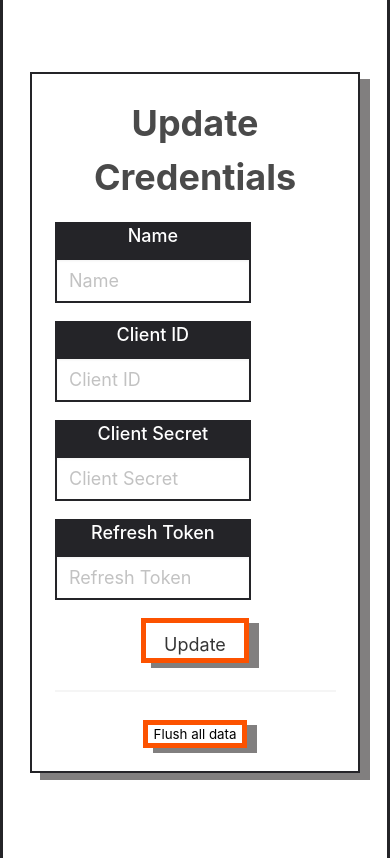
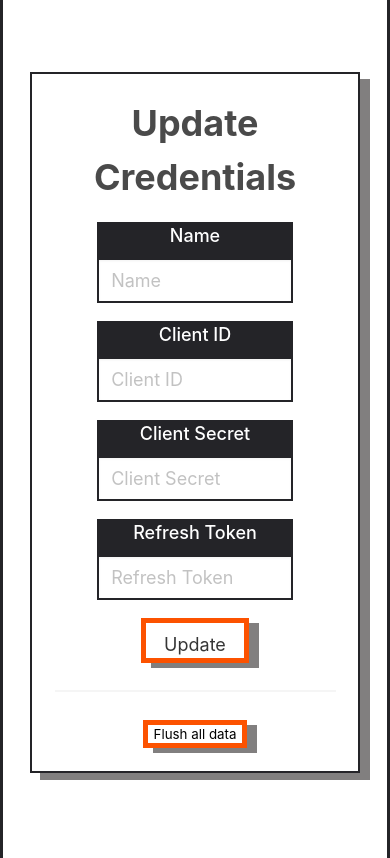
Before and after one commit to regedo00/strava-data-viz, a Flask app: template strava_api/app/templates/settings.html in a window 390 px wide. Run offline with Flask 2, Linux system fonts and the light colour scheme; the template is opened without the code that fills it: values that come from a table or form of the project are taken from there, others are empty; some libraries are stand-ins or nearby versions.

Commit message:
Front end fixes for better responsiveness

```diff
--- a/strava_api/app/main/routes.py
+++ b/strava_api/app/main/routes.py
@@ -141,7 +141,6 @@ def activity(name):
 @bp.route("/show-table")
 def data():
     query = Activity.query
-
     search = request.args.get("search[value]")
     if search:
         query = query.filter(
@@ -149,7 +148,6 @@ def data():
         )
 
     total_filtered = query.count()
-
     order = []
     i = 0
     while True:
--- a/strava_api/app/static/styles/sass/style.scss
+++ b/strava_api/app/static/styles/sass/style.scss
@@ -97,6 +97,19 @@ h1 {
     display: block;
 }
 
+.plot-box-container {
+    padding: 0.5rem;
+    margin: 0.5rem;
+}
+
+@media (min-width: 576px) {
+    .plot-box-container {
+        padding: 2rem;
+        margin: 2rem;
+    }
+}
+
+
 .plot-box {
     border: 2px solid $font-color;
     box-shadow: 10px 7px $medium-color;
@@ -125,7 +138,6 @@ h1 {
     background-color: $font-color;
     color: $light-color;
     font-weight: 500;
-
 }
 
 .navlik-is-active a {
--- a/strava_api/app/templates/activity_page.html
+++ b/strava_api/app/templates/activity_page.html
@@ -1,11 +1,11 @@
 {% extends "base.html" %}
 {% block content %}
-<div class="columns is-mobile">
+<div class="columns">
   <div class="column">
     <div class="has-text-centered">
       <h1 class="activity-title">{{ activity_name }}</h1>
     </div>
-    <div class="p-5 m-5">
+    <div class="plot-box-container">
       <div class="has-text-centered">
         <p class="section-titles"> Distance </p>
       </div>
@@ -13,7 +13,7 @@
         {% include "_distancechart.html" %}
       </div>
     </div>
-    <div class="p-5 m-5">
+    <div class="plot-box-container">
       <div class="has-text-centered">
         <p class="section-titles"> Pace distribution </p>
       </div>
--- a/strava_api/app/templates/settings.html
+++ b/strava_api/app/templates/settings.html
@@ -1,7 +1,7 @@
 {% extends "base.html" %}
 
 {% block content %}
-<div class="columns is-mobile">
+<div class="columns">
     <div class="column">
         <section class="hero is-fullheight">
             <div class="hero-body has-text-centered">
@@ -12,28 +12,28 @@
     </h1>
     <form action="{{ url_for('main.edit_credentials') }}" method="post">
         {{ form.hidden_tag() }}
-        <div class="pb-4 input-div">
+        <div class="pb-4 input-div mx-auto">
             <p class="pb-2 input-label">{{ form.name.label }}</p>
             <p>{{ form.name(size=32, class="input is-normal") }}</p>
             {% for error in form.name.errors %}
             <div class="notification is-danger is-light" role="alert">{{ error }}</div>
             {% endfor %}
         </div>
-        <div class="pb-4 input-div">
+        <div class="pb-4 input-div mx-auto">
             <p class="pb-2 input-label">{{ form.client_id.label }}</p>
             {{ form.client_id(size=32, class="input is-normal") }}<br>
             {% for error in form.client_id.errors %}
             <div class="notification is-danger is-light" role="alert">{{ error }}</div>
             {% endfor %}
         </div>
-        <div class="pb-4 input-div">
+        <div class="pb-4 input-div mx-auto">
             <p class="pb-2 input-label">{{ form.client_secret.label }}</p>
             {{ form.client_secret(class="input is-normal") }}<br>
             {% for error in form.client_secret.errors %}
             <div class="notification is-danger is-light" role="alert">{{ error }}</div>
             {% endfor %}
         </div>
-        <div class="pb-4 input-div">
+        <div class="pb-4 input-div mx-auto">
             <p class="pb-2 input-label">{{ form.refresh_token.label }}</p>
             {{ form.refresh_token(class="input is-normal") }}<br>
             {% for error in form.refresh_token.errors %}
@@ -41,11 +41,11 @@
             {% endfor %}
 
         </div>
-        <p>{{ form.submit(class="button btn-custom") }}</p>
+        <p>{{ form.submit(class="button btn-custom mx-auto") }}</p>
     </form>
         <hr>
         <div>
-            <button class="js-modal-trigger btn-custom" data-target="flush-modal">
+            <button class="js-modal-trigger btn-custom mx-auto" data-target="flush-modal">
                 Flush all data
               </button>
         </div>
```
Also changed, not shown: strava_api/app/main/forms.py (+8 -3 lines), strava_api/app/templates/index.html (+6 -5 lines).
